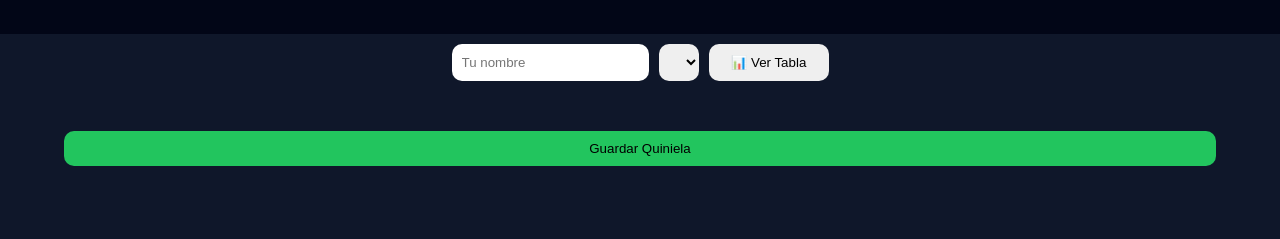
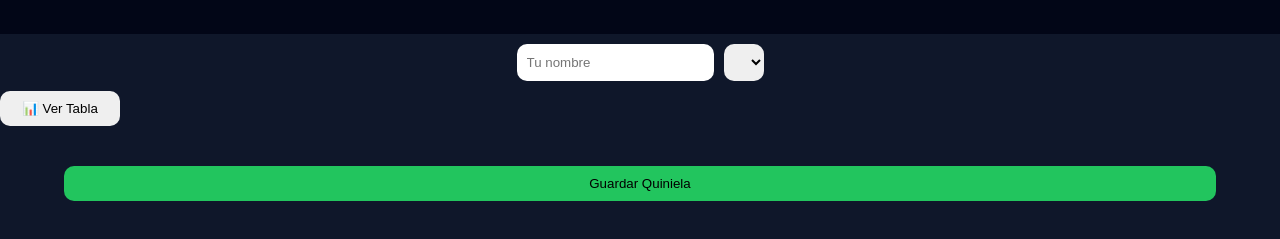
Before and after one commit to Armenta01/quiniela-pro, a website: page public/index.html in a window 1280 px wide. Shown: the part 77-316 px from the top of the page. Drawn offline with nearby package versions, Linux system fonts and the light colour scheme; no server answers.

Commit message:
fix boton tabla

```diff
--- a/public/index.html
+++ b/public/index.html
@@ -20,10 +20,9 @@
   <input id="usuario" maxlength="15" placeholder="Tu nombre">
 
   <select id="jornadaSelect" onchange="cambiarJornada()"></select>
-
-  <button id="btnTabla">📊 Ver Tabla</button>
 </div>
 
+ <button id="btnTabla" onclick="verTabla()">📊 Ver Tabla</button>
 <div id="estadoQuiniela" class="estado"></div>
 
 <div id="partidos"></div>
```
